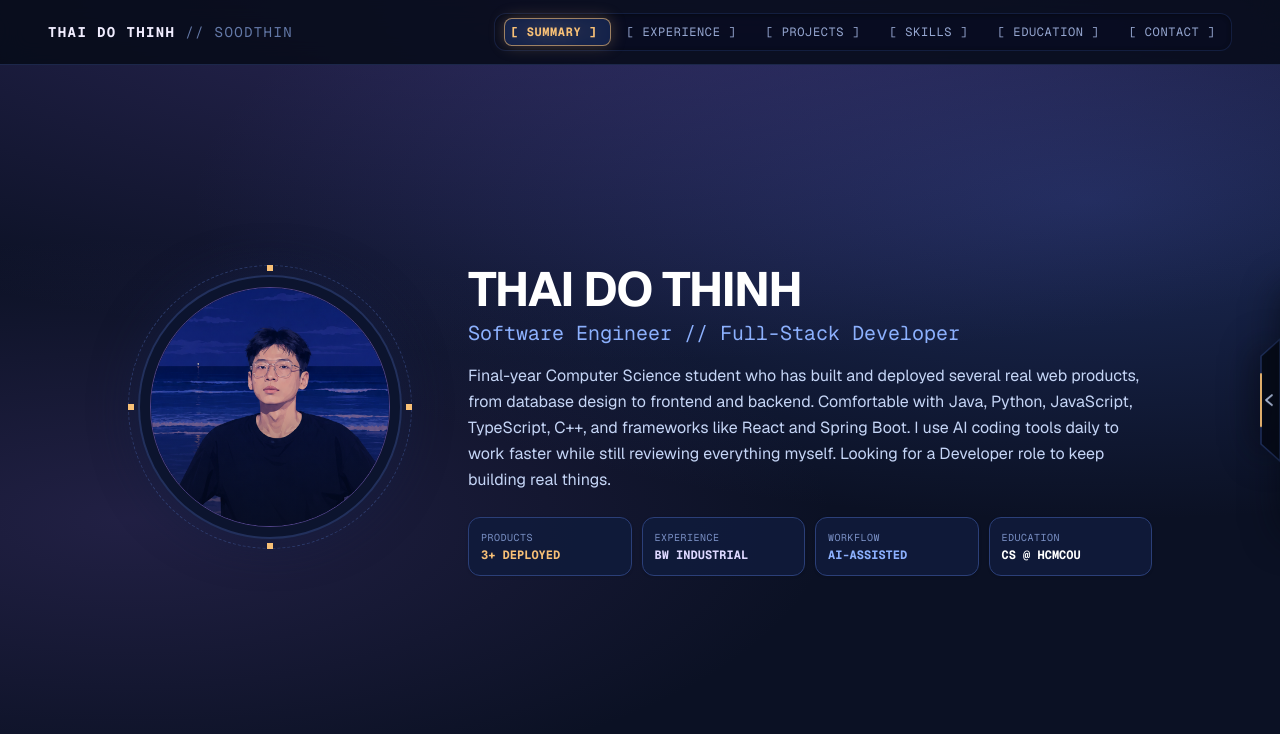
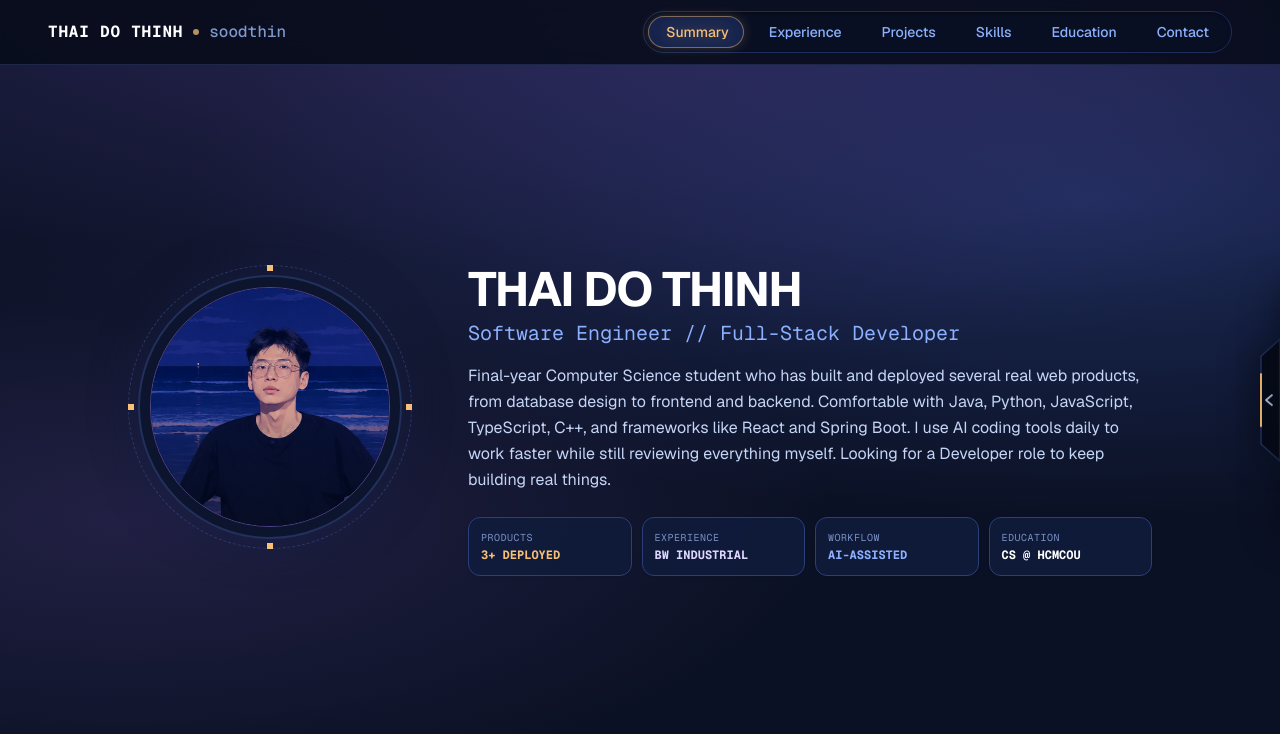
Before and after one commit to soodthin/dev-portfolio, a Next.js app: page / in a window 1280 px wide. Shown: the top 734 px of the page. Built offline with nearby package versions, Linux system fonts and the light colour scheme.

Commit message:
style(navbar): modernize design, enlarge font, and smooth active indicator

```diff
--- a/components/navbar.tsx
+++ b/components/navbar.tsx
@@ -9,12 +9,12 @@ interface NavItem {
 }
 
 const NAV_ITEMS: NavItem[] = [
-  { label: 'SUMMARY', slideIndex: 0, matches: (idx) => idx === 0 },
-  { label: 'EXPERIENCE', slideIndex: 1, matches: (idx) => idx === 1 },
-  { label: 'PROJECTS', slideIndex: 2, matches: (idx) => idx >= 2 && idx <= 4 },
-  { label: 'SKILLS', slideIndex: 5, matches: (idx) => idx === 5 },
-  { label: 'EDUCATION', slideIndex: 6, matches: (idx) => idx === 6 },
-  { label: 'CONTACT', slideIndex: 7, matches: (idx) => idx === 7 },
+  { label: 'Summary', slideIndex: 0, matches: (idx) => idx === 0 },
+  { label: 'Experience', slideIndex: 1, matches: (idx) => idx === 1 },
+  { label: 'Projects', slideIndex: 2, matches: (idx) => idx >= 2 && idx <= 4 },
+  { label: 'Skills', slideIndex: 5, matches: (idx) => idx === 5 },
+  { label: 'Education', slideIndex: 6, matches: (idx) => idx === 6 },
+  { label: 'Contact', slideIndex: 7, matches: (idx) => idx === 7 },
 ];
 
 interface NavbarProps {
@@ -32,23 +32,10 @@ export function Navbar({ activeIndex = 0, onSelectSlide }: NavbarProps) {
 
   const navRef = useRef<HTMLElement>(null);
   const itemRefs = useRef<(HTMLAnchorElement | null)[]>([]);
-  const prevActiveNavRef = useRef(0);
-  const [isLeaping, setIsLeaping] = useState(false);
 
   const activeNavIdx = NAV_ITEMS.findIndex((item) =>
     item.matches ? item.matches(activeIndex) : activeIndex === item.slideIndex
   );
-
-  useEffect(() => {
-    if (prevActiveNavRef.current === NAV_ITEMS.length - 1 && activeNavIdx === 0) {
-      setIsLeaping(true);
-      const timer = setTimeout(() => setIsLeaping(false), 550);
-      return () => clearTimeout(timer);
-    } else {
-      setIsLeaping(false);
-    }
-    prevActiveNavRef.current = activeNavIdx;
-  }, [activeNavIdx]);
 
   useEffect(() => {
     const updatePosition = () => {
@@ -58,7 +45,7 @@ export function Navbar({ activeIndex = 0, onSelectSlide }: NavbarProps) {
         const navRect = navEl.getBoundingClientRect();
         const itemRect = currentEl.getBoundingClientRect();
         setIndicator({
-          left: itemRect.left - navRect.left,
+          left: itemRect.left - navRect.left - (navEl.clientLeft || 0),
           width: itemRect.width,
           ready: true,
         });
@@ -84,24 +71,22 @@ export function Navbar({ activeIndex = 0, onSelectSlide }: NavbarProps) {
         <a
           href="#summary"
           onClick={(e) => handleNavClick(e, 0)}
-          className="font-mono text-xs sm:text-sm tracking-widest font-bold text-[#f1edff] uppercase hover:text-[#7ea2f8] transition-colors shrink-0"
+          className="group flex items-center gap-2.5 font-mono text-sm sm:text-base tracking-wider font-bold text-white uppercase transition-colors shrink-0"
         >
-          THAI DO THINH <span className="text-[#6479a8] font-normal">// SOODTHIN</span>
+          <span className="group-hover:text-[#f8c076] transition-colors">THAI DO THINH</span>
+          <span className="w-1.5 h-1.5 rounded-full bg-[#f8c076] animate-pulse" />
+          <span className="text-[#7e99cc] font-medium tracking-normal lowercase group-hover:text-[#8cb0fd] transition-colors">soodthin</span>
         </a>
 
         <nav
           ref={navRef}
-          className="relative hidden md:flex items-center gap-1 lg:gap-1.5 text-[11px] lg:text-xs font-mono tracking-wider p-1 rounded-xl bg-[#090e21]/70 border border-[#1d2b56]/60 shadow-[inset_0_1px_4px_rgba(0,0,0,0.4)] shrink-0"
+          className="relative hidden md:flex items-center gap-1 font-sans p-1 rounded-full bg-[#0a1024]/90 border border-[#1e2e5c] shadow-[inset_0_1px_3px_rgba(0,0,0,0.5)] shrink-0"
         >
           {indicator.ready && (
             <div
-              className={`absolute top-1 bottom-1 rounded-lg bg-[#14224a] border border-[#f8c076]/60 shadow-[0_0_16px_rgba(248,192,118,0.25)] pointer-events-none transition-all ${
-                isLeaping
-                  ? 'duration-500 ease-[cubic-bezier(0.34,1.45,0.64,1)] scale-105'
-                  : 'duration-300 ease-[cubic-bezier(0.25,1,0.5,1)]'
-              }`}
+              className="absolute left-0 top-1 bottom-1 rounded-full bg-[#15234d] border border-[#f8c076]/45 shadow-[0_0_12px_rgba(248,192,118,0.18)] pointer-events-none transition-[transform,width] duration-300 ease-[cubic-bezier(0.16,1,0.3,1)] will-change-[transform,width]"
               style={{
-                transform: `translateX(${indicator.left}px)`,
+                transform: `translate3d(${indicator.left}px, 0, 0)`,
                 width: `${indicator.width}px`,
               }}
             />
@@ -116,29 +101,29 @@ export function Navbar({ activeIndex = 0, onSelectSlide }: NavbarProps) {
                 ref={(el) => { itemRefs.current[idx] = el; }}
                 href="#"
                 onClick={(e) => handleNavClick(e, item.slideIndex)}
-                className={`relative z-10 px-2.5 lg:px-3 py-1.5 rounded-lg transition-colors duration-200 uppercase ${
+                className={`relative z-10 inline-flex items-center justify-center px-4 lg:px-4.5 py-1.5 rounded-full text-[13px] lg:text-sm font-medium transition-colors duration-150 ${
                   isActive
-                    ? 'text-[#f8c076] font-bold drop-shadow-[0_0_8px_rgba(248,192,118,0.4)]'
-                    : 'text-[#96a7d1] hover:text-[#f8c076]'
+                    ? 'text-[#f8c076] drop-shadow-[0_0_8px_rgba(248,192,118,0.4)]'
+                    : 'text-[#8cb0fd] hover:text-white'
                 }`}
               >
-                [ {item.label} ]
+                {item.label}
               </a>
             );
           })}
         </nav>
 
         <div className="flex items-center gap-2 md:hidden">
-          <span className="font-mono text-[11px] text-[#f8c076] font-bold px-2 py-1 rounded border border-[#233564] bg-[#0c142b]">
+          <span className="font-mono text-xs text-[#f8c076] font-bold px-2.5 py-1 rounded-full border border-[#233564] bg-[#0c142b]">
             {String(activeIndex + 1).padStart(2, '0')}/08
           </span>
           <button
             onClick={() => setMobileMenuOpen(!mobileMenuOpen)}
             type="button"
-            className="px-3 py-1.5 rounded-lg text-xs font-mono uppercase border border-[#2d3e70] bg-[#0c142b] text-[#d3cbff]"
+            className="px-3.5 py-1.5 rounded-full text-xs sm:text-sm font-mono border border-[#2d3e70] bg-[#0c142b] text-[#d3cbff] hover:text-white transition-colors cursor-pointer"
             aria-label="Toggle navigation menu"
           >
-            {mobileMenuOpen ? '[ CLOSE ]' : '[ MENU ]'}
+            {mobileMenuOpen ? 'Close' : 'Menu'}
           </button>
         </div>
       </div>
@@ -150,13 +135,13 @@ export function Navbar({ activeIndex = 0, onSelectSlide }: NavbarProps) {
               <a
                 href="#"
                 onClick={(e) => handleNavClick(e, item.slideIndex)}
-                className={`block text-xs font-mono tracking-wider py-2 px-3 rounded-lg transition-colors uppercase ${
+                className={`block text-sm font-medium py-2.5 px-3 rounded-lg transition-colors ${
                   (item.matches ? item.matches(activeIndex) : activeIndex === item.slideIndex)
-                    ? 'text-[#f8c076] bg-[#14224a] font-bold border border-[#f8c076]/40'
+                    ? 'text-[#f8c076] bg-[#14224a] font-medium border border-[#f8c076]/40'
                     : 'text-[#a9b9dc] hover:text-[#f8c076] hover:bg-[#121c3b]/50'
                 }`}
               >
-                [ {item.label} ]
+                {item.label}
               </a>
             </div>
           ))}
```
